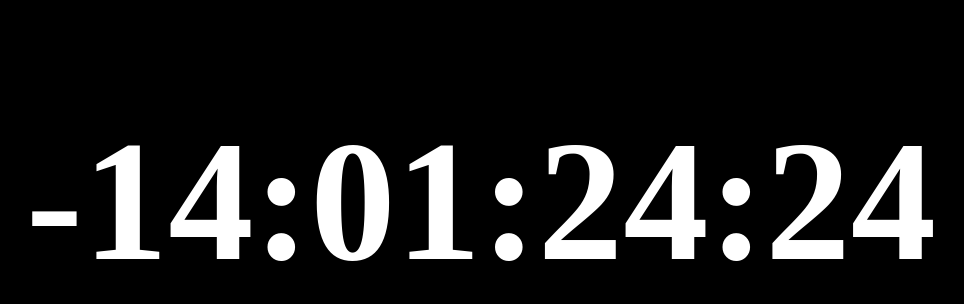
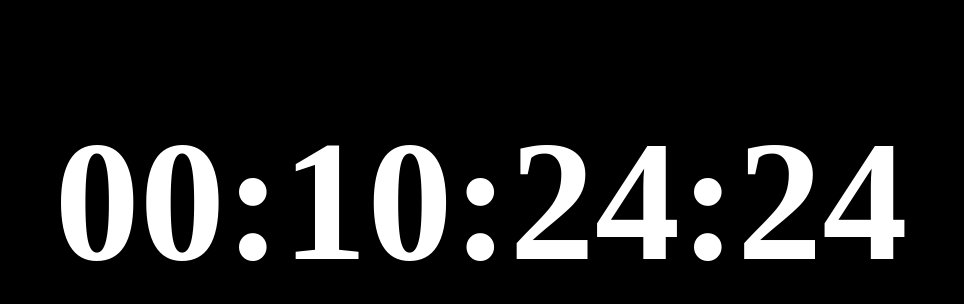
Before and after one commit to joaoguilhermess/Projeto-T, a plain HTML site: page index.html in a window 1280 px wide. Shown: the part 198-502 px from the top of the page, without its empty margins (159-1123 px from the left). Drawn offline with Linux system fonts and the light colour scheme; a web font is replaced by a local one.

Commit message:
Add files via upload

```diff
--- a/index.html
+++ b/index.html
@@ -60,7 +60,7 @@
 
 	// var b = new Date(year, (month - 1), day, hour, minute, second, millisecond).getTime();
 
-	var b = new Date(2024, (1 - 1), 16, 0, 0, 0, 0).getTime();
+	var b = new Date(2024, (1 - 1), 30, 9, 0, 0, 0).getTime();
 
 	function update() {
 		var l = b - Date.now();
```
